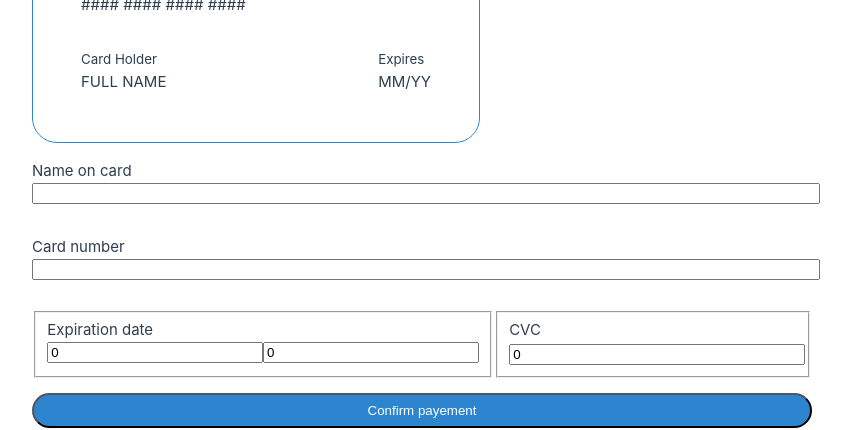
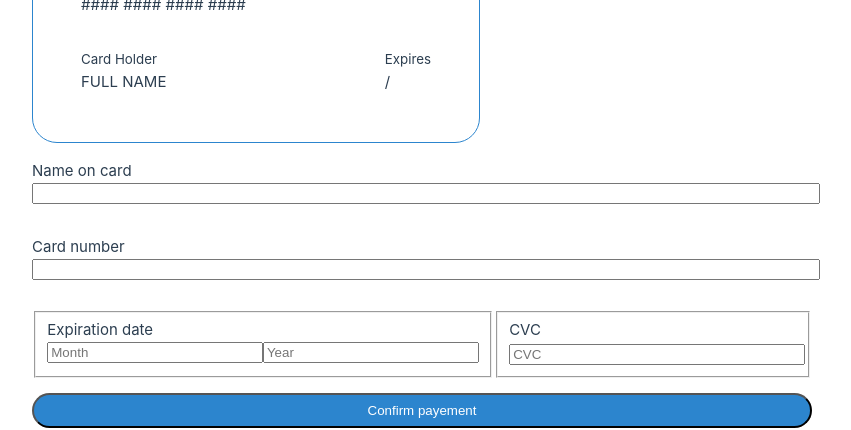
Before and after one commit to cyrilauq/CheckoutForm, a Vue app: page / in a window 1280 px wide. Shown: the part 175-605 px from the top of the page, without its empty margins (8-859 px from the left). Built offline with nearby package versions, Linux system fonts and the light colour scheme.

Commit message:
update card view while user type infos

```diff
--- a/src/components/PayementInformation.vue
+++ b/src/components/PayementInformation.vue
@@ -3,15 +3,18 @@
 
     const cardNameError = ref("")
     const cardNumberError = ref("")
+    const cardExpirationDateError = ref("")
 
     const cardName = ref("");
     const cardNumber = ref("");
-    const cardExpirationMonth = ref(0);
-    const cardExpirationYear = ref(0);
-    const cardCvcCode = ref(0);
+    const cardExpirationMonth = ref("");
+    const cardExpirationYear = ref("");
+    const cardCvcCode = ref("");
 
     const cardNameRendering = ref("FULL NAME")
     const cardNumberRendering = ref("#### #### #### ####")
+    const cardExpirationMonthRendering = ref("")
+    const cardExpirationYearRendering = ref("")
 
     function verifyCardName() {
         cardNameError.value = cardName.value.length <= 0 ? "The name on the card cannot be empty" : ""
@@ -23,9 +26,14 @@
     }
 
     function verifyCardNumber() {
+        var temp: string = cardNumber.value;
         cardNumberError.value = /^[^0-9]*$/.test(cardNumber.value) ? "The card number must only contains numbers" : cardNumber.value.length != 16 ? "The length of the card code must be of 16" : ""
-        if(cardNumberError.value.length == 0) {
-            cardNumberRendering.value = cardNumber.value
+        if(!/^[^0-9]*$/.test(cardNumber.value)) {
+            cardNumberRendering.value = ""
+            temp += "#".repeat(16 - temp.length)
+            for(let i = 0; i < temp.length; i++) {
+                cardNumberRendering.value += ((i % 4 == 0) ? " " : "") + temp.charAt(i)
+            }
         } else {
             cardNumberRendering.value = "#### #### #### ####"
         }
@@ -37,9 +45,12 @@
 
     function verifyCardExpirationDate() {
         const currentDate = new Date()
-        console.log("Today's month => " + (currentDate.getMonth() + 1) + " and year => " + currentDate.getFullYear())
-        if(cardExpirationMonth.value < (currentDate.getMonth() + 1) && cardExpirationYear.value < currentDate.getFullYear()) {
-
+        if(parseInt(cardExpirationYear.value) < currentDate.getFullYear() || (parseInt(cardExpirationMonth.value) < (currentDate.getMonth() + 1) && parseInt(cardExpirationYear.value) < currentDate.getFullYear())) {
+            cardExpirationDateError.value = "Error in the expiration date"
+        } else {
+            cardExpirationDateError.value = ""
+            cardExpirationYearRendering.value = cardExpirationYear.value
+            cardExpirationMonthRendering.value = cardExpirationMonth.value
         }
     }
 
@@ -59,7 +70,7 @@
                 </div>
                 <div id="cardSampleExpireSection">
                     <p class="cardTitle">Expires</p>
-                    <p>MM/YY</p>
+                    <p>{{ cardExpirationMonth }}/{{ cardExpirationYear }}</p>
                 </div>
             </div>
         </div>
@@ -69,21 +80,21 @@
         <input type="text" id="name" name="name" v-model="cardName" @keyup="verifyCardName" />
         <span class="error" v-if="cardNameError.length > 0">{{ cardNameError }}</span>
         <label for="cardNumber">Card number</label>
-        <input type="text" id="cardNumber" name="cardNumber" v-model="cardNumber" @input="verifyCardNumber" />
+        <input type="text" id="cardNumber" name="cardNumber" v-model="cardNumber" @keyup="verifyCardNumber" />
         <span class="error" v-if="cardNumberError.length > 0">{{ cardNumberError }}</span>
         <div>
             <fieldset>
                 <caption>Expiration date</caption>
                 <div>
-                    <input type="number" min="1" max="12" id="month" name="expirationMonth" placeholder="Month" :value="cardExpirationMonth" @input="verifyCardExpirationDate" />
-                    <input type="text" id="year" name="expirationYear" placeholder="Year" :value="cardExpirationYear" @input="verifyCardExpirationDate" />
+                    <input type="number" min="1" max="12" id="month" name="expirationMonth" placeholder="Month" v-model="cardExpirationMonth" @keyup="verifyCardExpirationDate" />
+                    <input type="text" id="year" name="expirationYear" placeholder="Year" v-model="cardExpirationYear" @keyup="verifyCardExpirationDate" />
                 </div>
-                <span class="error" id="cardDateError"></span>
+                <span class="error" v-if="cardExpirationDateError.length > 0">{{ cardExpirationDateError }}</span>
             </fieldset>
             <fieldset>
                 <caption>CVC</caption>
-                <input type="number" id="cvc" name="cvcCode" placeholder="CVC" :value="cardCvcCode" @input="verifyCvcCode" />
-                <span class="error" id="cardCvcError"></span>
+                <input type="number" id="cvc" name="cvcCode" placeholder="CVC" v-model="cardCvcCode" @input="verifyCvcCode" />
+                <span class="error" v-if="cardExpirationDateError.length > 0">{{ cardExpirationDateError }}</span>
             </fieldset>
         </div>
         <button>Confirm payement</button>
```
